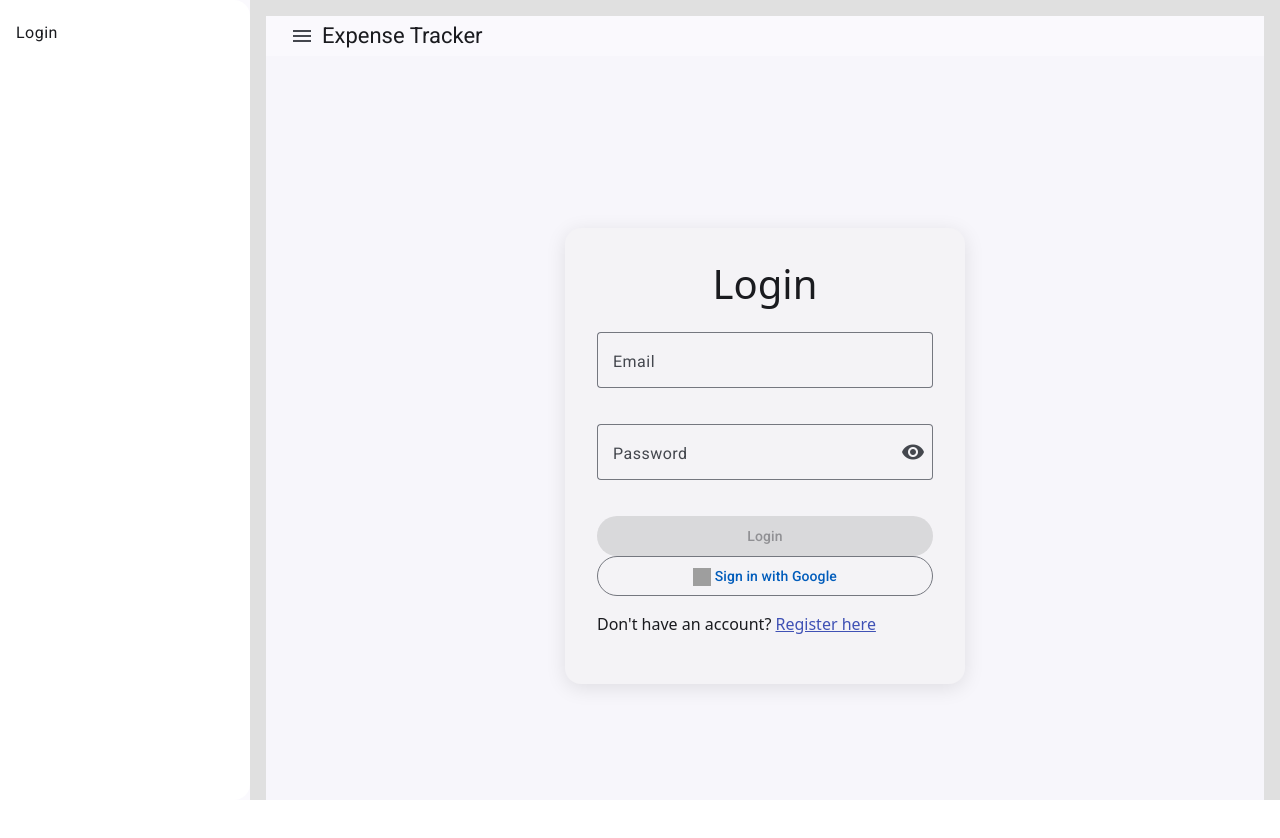
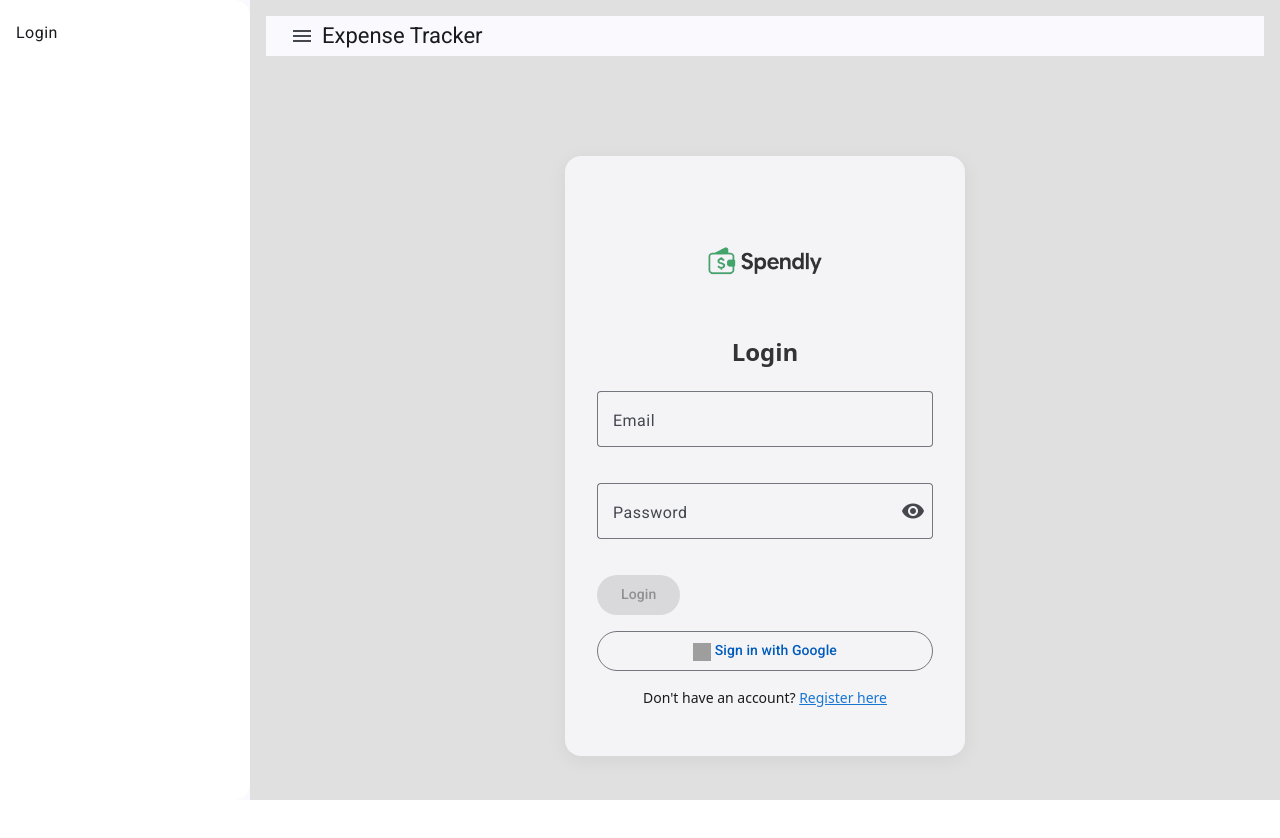
Before and after one commit to federicomoron/expense-tracker-app, an Angular app: page /login in a window 1280 px wide. Shown: the top 838 px of the page. Built offline with nearby package versions, Linux system fonts and the light colour scheme; grey boxes are pictures that could not be loaded.

Commit message:
feat(auth): add spinner and logo to login page with improved styles

```diff
--- a/src/app/features/auth/login/login.component.html
+++ b/src/app/features/auth/login/login.component.html
@@ -1,5 +1,6 @@
 <div class="login-container">
   <mat-card>
+    <img src="assets/spendly.png" alt="App Logo" class="logo" />
     <h1 class="login-title">Login</h1>
     <form (submit)="onSubmit($event)" class="login-form">
       <mat-form-field appearance="outline" class="full-width">
@@ -30,19 +31,21 @@
           [attr.aria-pressed]="showPassword()"
           type="button"
         >
-          <mat-icon>{{
-            showPassword() ? 'visibility_off' : 'visibility'
-          }}</mat-icon>
+          <mat-icon>{{ showPassword() ? 'visibility_off' : 'visibility' }}</mat-icon>
         </button>
       </mat-form-field>
 
-      <app-exp-button
-        type="submit"
-        color="primary"
-        [disabled]="isFormInvalid()"
-        [fullWidth]="true"
-      >
-        Login
+      <app-exp-button type="submit" color="primary" [disabled]="isFormInvalid() || isLoading()">
+        @if (isLoading()) {
+          <mat-progress-spinner
+            mode="indeterminate"
+            diameter="20"
+            color="accent"
+            class="spinner"
+          ></mat-progress-spinner>
+        } @else {
+          Login
+        }
       </app-exp-button>
 
       @if (errorMessage()) {
--- a/src/app/features/auth/login/login.component.scss
+++ b/src/app/features/auth/login/login.component.scss
@@ -4,29 +4,31 @@
   align-items: center;
   height: 100vh;
   padding: 16px;
-  background-color: #f7f6fb;
 
   mat-card {
     width: 100%;
     max-width: 400px;
     padding: 32px;
     border-radius: 16px;
-    box-shadow: 0 4px 20px rgba(0, 0, 0, 0.1);
+    box-shadow: 0 4px 20px rgba(0, 0, 0, 0.06);
   }
 
   .login-title {
     text-align: center;
     margin-bottom: 24px;
-  }
-
-  .full-width {
-    width: 100%;
-    margin-bottom: 16px;
+    font-size: 1.5rem;
+    font-weight: 600;
+    color: #333;
   }
 
   .login-form {
     display: flex;
     flex-direction: column;
+    gap: 16px;
+  }
+
+  .full-width {
+    width: 100%;
   }
 
   .icon-margin {
@@ -45,15 +47,34 @@
     }
   }
 
-  .register-link a {
-    color: #3f51b5;
-    text-decoration: underline;
-    cursor: pointer;
+  .register-link {
+    text-align: center;
+    font-size: 0.875rem;
+
+    a {
+      color: #1976d2;
+      text-decoration: underline;
+      cursor: pointer;
+    }
   }
 
   .error-message {
-    color: red;
+    color: #d32f2f;
     margin-top: 10px;
     font-size: 14px;
+    text-align: center;
+  }
+
+  .spinner {
+    display: inline-block;
+    vertical-align: middle;
+    margin-top: -2px;
+  }
+
+  .logo {
+    width: 150px;
+    height: auto;
+    display: block;
+    margin: 0 auto;
   }
 }
--- a/src/app/features/auth/login/login.component.ts
+++ b/src/app/features/auth/login/login.component.ts
@@ -17,10 +17,11 @@ export class LoginComponent {
   password = signal('');
   showPassword = signal(false);
   errorMessage = signal('');
+  isLoading = signal(false);
 
   constructor(
     private authService: AuthService,
-    private router: Router
+    private router: Router,
   ) {}
 
   isFormInvalid = computed(
@@ -36,8 +37,11 @@ export class LoginComponent {
       return;
     }
 
+    this.isLoading.set(true);
+
     this.authService.login(this.email(), this.password()).subscribe({
       next: (res) => {
+        this.isLoading.set(false);
         if (res && res.success) {
           this.router.navigate(['/group']);
         } else {
@@ -45,6 +49,7 @@ export class LoginComponent {
         }
       },
       error: (err) => {
+        this.isLoading.set(false);
         if (err.status === 0) {
           // Network error or unreachable server
           this.errorMessage.set('Unable to connect. Please try again later.');
```
